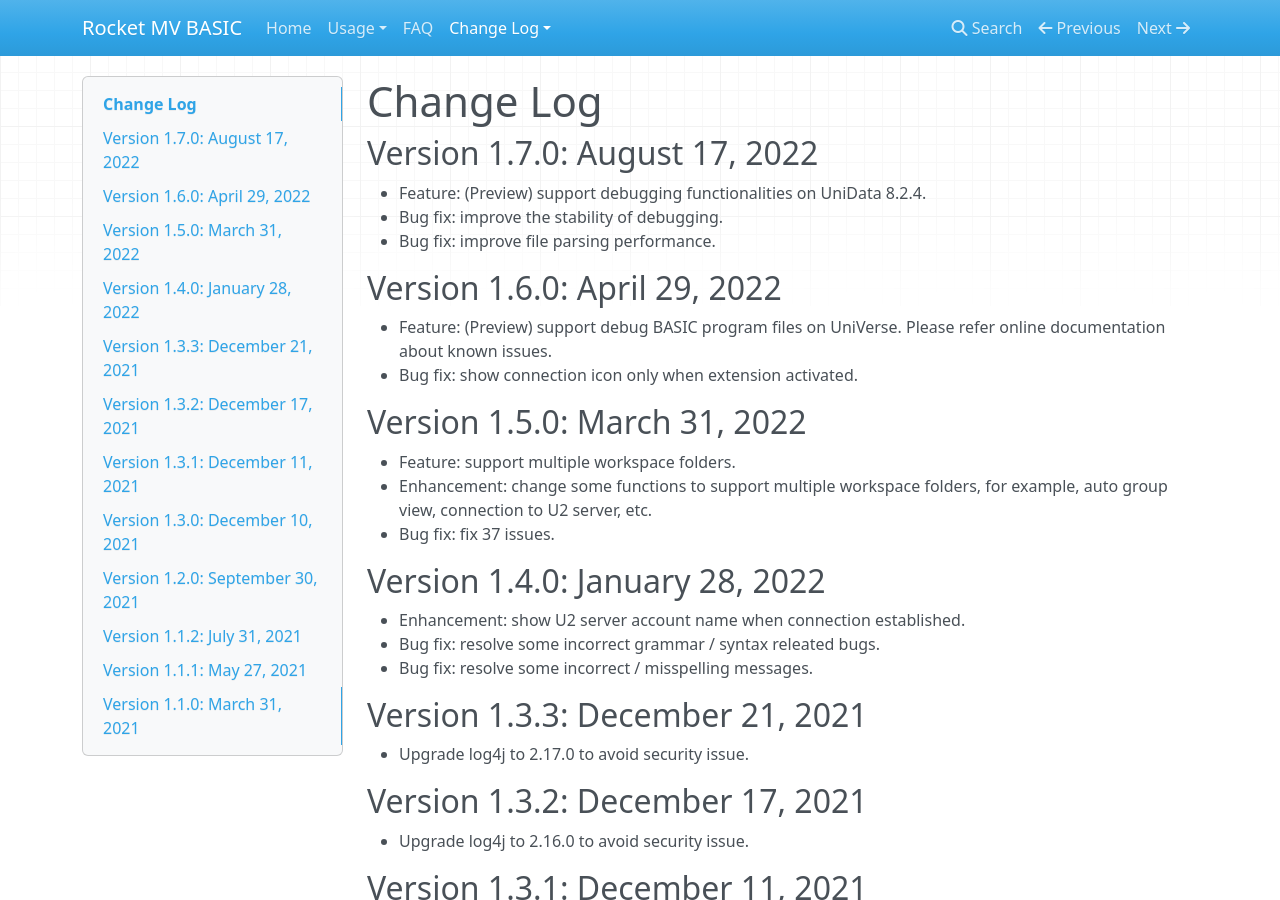
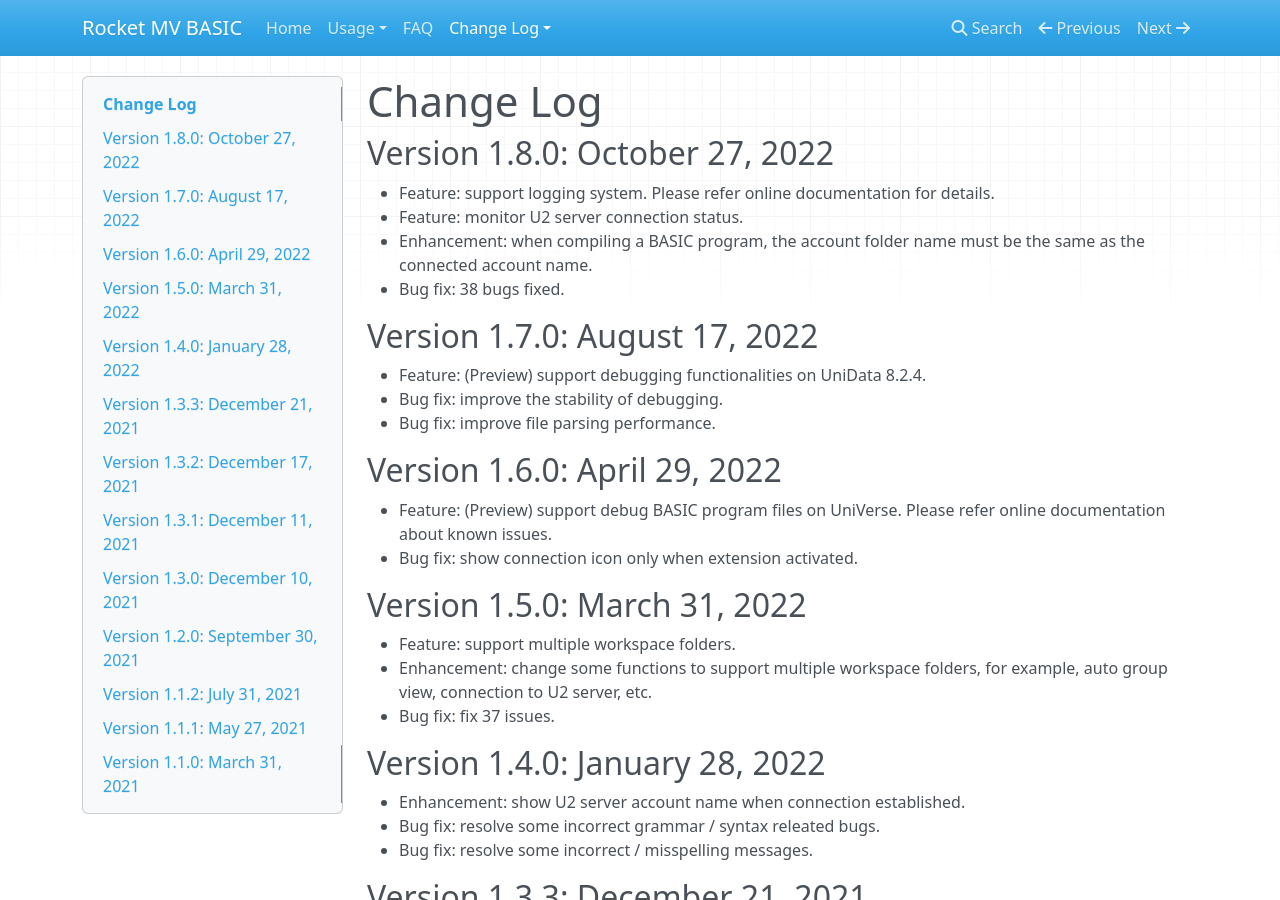
Before and after one commit to RocketSoftware/rocket-mvbasic, an MkDocs documentation site: the page built from docs/usage/CHANGELOG.md, in a window 1280 px wide and 900 px high. Built offline with MkDocs 1.6.1, drawn with Linux system fonts in a browser that asks for light colours; nearby versions of some CDN libraries.

```diff
--- a/docs/usage/CHANGELOG.md
+++ b/docs/usage/CHANGELOG.md
@@ -1,4 +1,11 @@
 # Change Log
+
+## Version 1.8.0: October 27, 2022
+
+- Feature: support logging system. Please refer online documentation for details.
+- Feature: monitor U2 server connection status.
+- Enhancement: when compiling a BASIC program, the account folder name must be the same as the connected account name.
+- Bug fix: 38 bugs fixed.
 
 ## Version 1.7.0: August 17, 2022
 
```
Also changed, not shown: docs/usage/Logging.md (+4 -1 lines).
